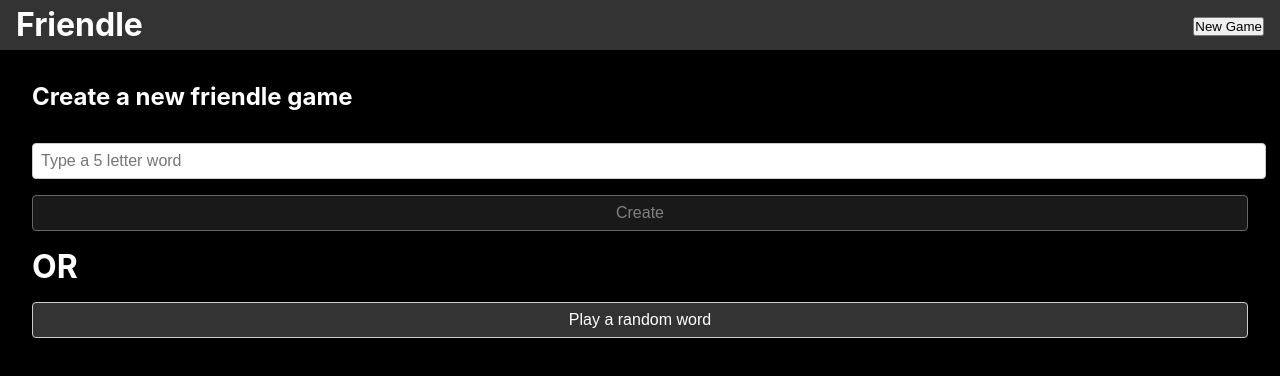
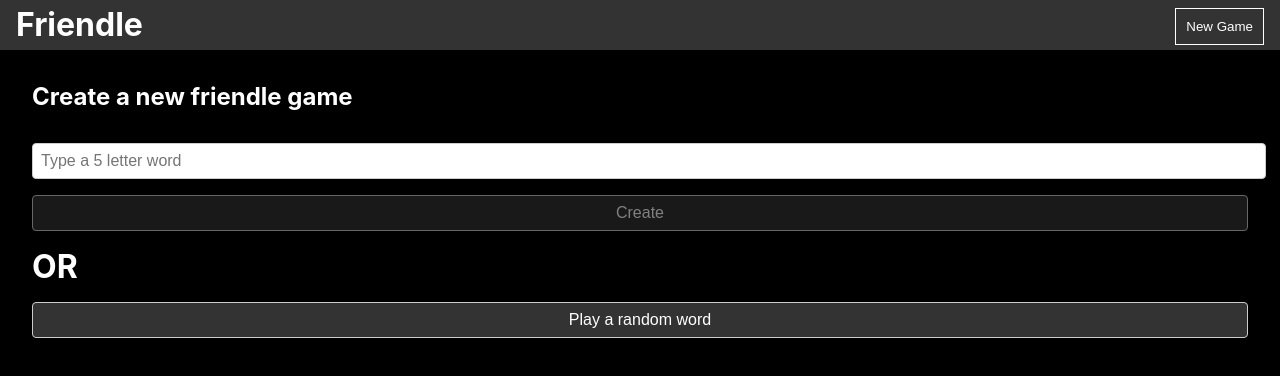
Before and after one commit to jdriscoll98/Friendle, a React (Create React App) app: page / in a window 1280 px wide. Shown: the top 376 px of the page. Built offline with nearby package versions, Linux system fonts and the light colour scheme.

Commit message:
app bar btn styles

```diff
--- a/src/App.css
+++ b/src/App.css
@@ -36,6 +36,14 @@ html,
   justify-content: space-between;
   align-items: center;
   height: 100%;
+
+}
+
+.app-bar-btn {
+  background-color: transparent;
+  border: 1px solid white;
+  color: white;
+  padding: 10px;
 }
 
 /* App body */
```
